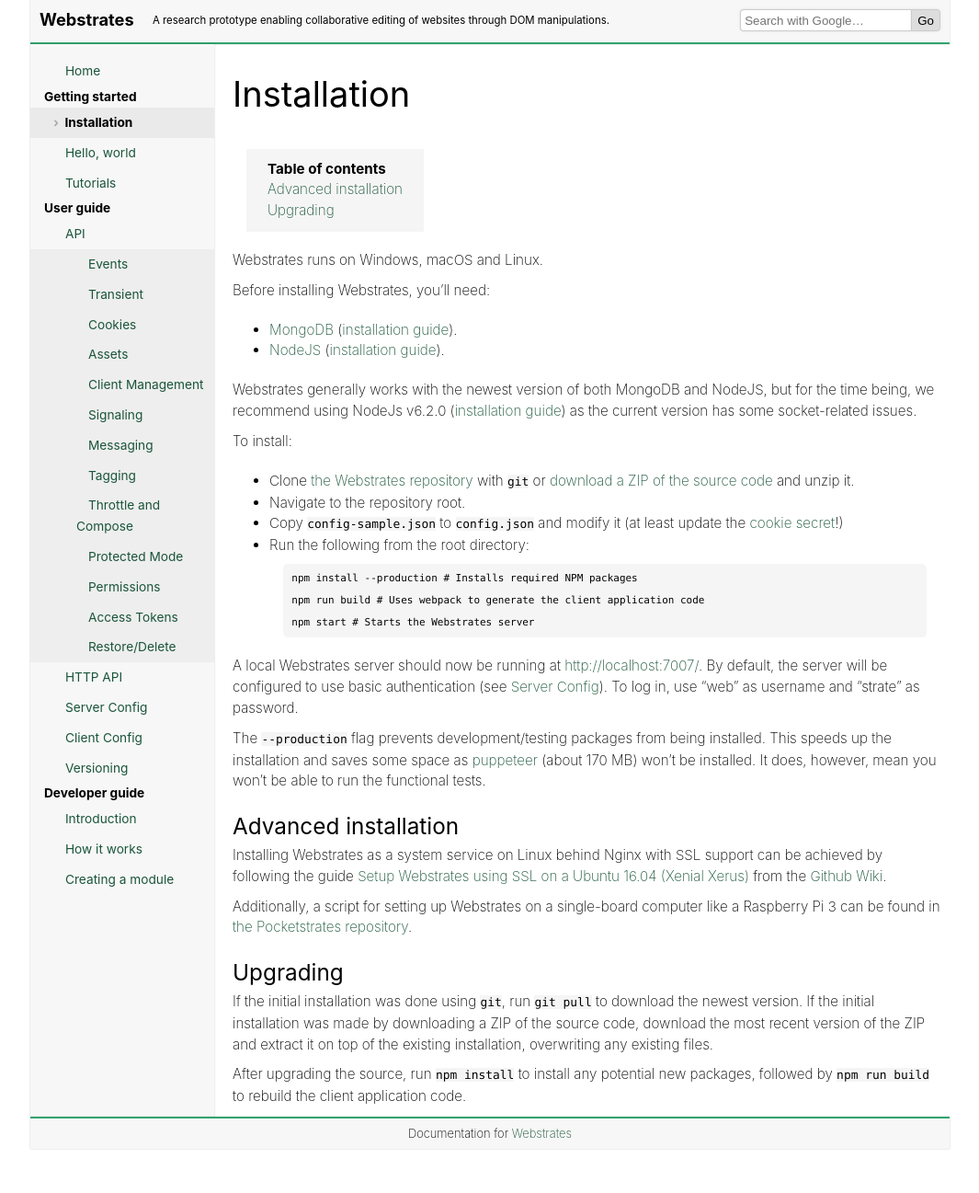
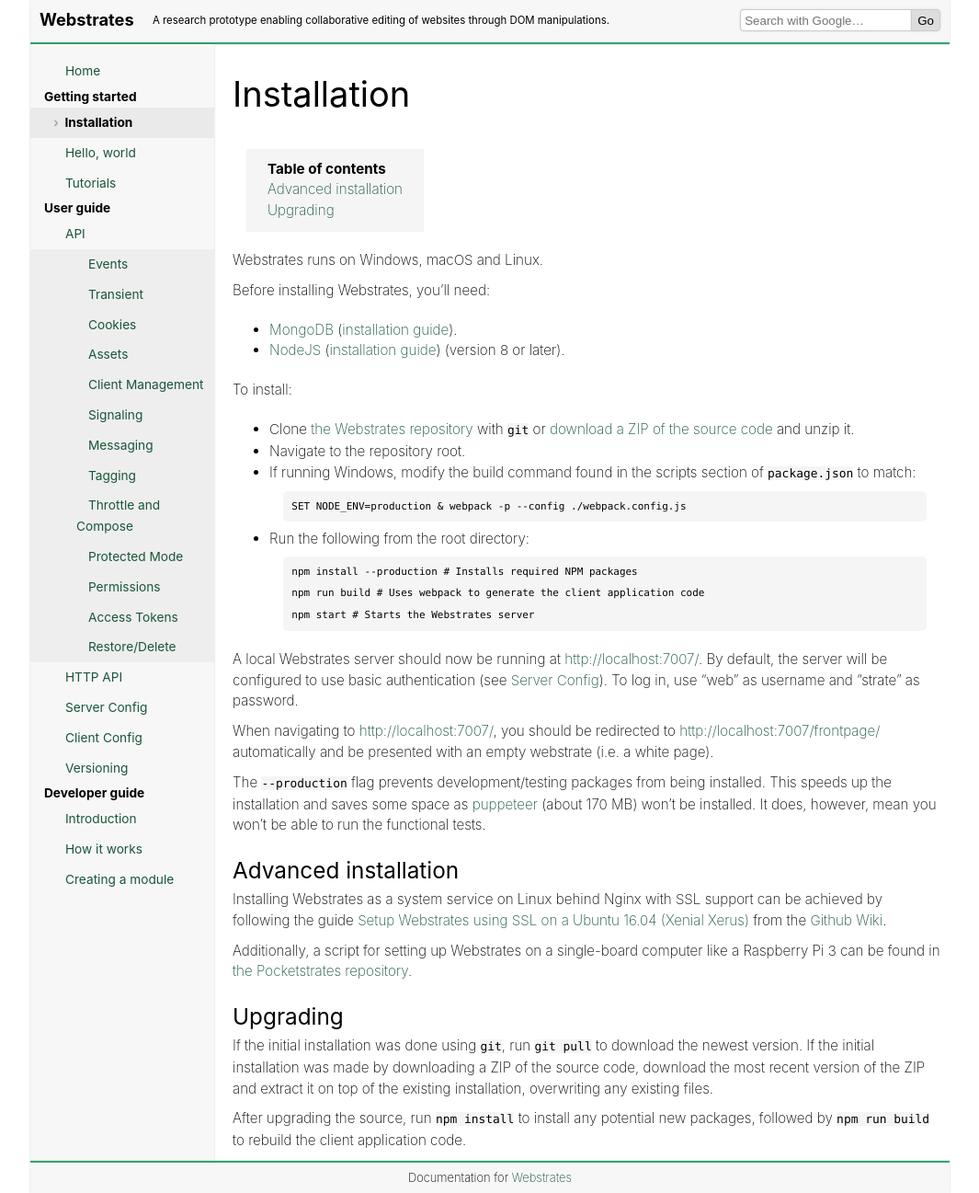
Before and after one commit to Webstrates/webstrates.github.io, a Jekyll site: the page built from _posts/2017-05-30-installation.md, in a window 1280 px wide. Shown: the whole page at 92% size, without its empty margins (107-1172 px from the left). Built offline with Jekyll 4.4.1, drawn with Linux system fonts in a browser that asks for light colours; comment, search, counter and statistics services are not loaded; before the commit the page ends 1249 px from its top, so only the background shows below that.

Commit message:
Updated installation page to include Windows-specific instructions and also no longer recommend NodeJS 6.2. Webstrates now requires at least 8.0 (for `util.promisify`).

````diff
--- a/_posts/2017-05-30-installation.md
+++ b/_posts/2017-05-30-installation.md
@@ -15,20 +15,17 @@
 
 - [MongoDB](http://www.mongodb.org)
 ([installation guide](https://docs.mongodb.com/manual/installation/#tutorials)).
-- [NodeJS](http://nodejs.org) ([installation guide](https://nodejs.org/en/download/package-manager/)).
-
-Webstrates generally works with the newest version of both MongoDB and NodeJS, but for the time
-being, we recommend using NodeJs v6.2.0
-([installation guide](https://github.com/creationix/nvm#installation)) as the current version has
-some socket-related issues.
+- [NodeJS](http://nodejs.org) ([installation guide](https://nodejs.org/en/download/package-manager/)) (version 8 or later).
 
 To install:
 
 - Clone [the Webstrates repository](https://github.com/Webstrates/Webstrates) with `git` or
 [download a ZIP of the source code](https://github.com/Webstrates/Webstrates/archive/master.zip) and unzip it.
 - Navigate to the repository root.
-- Copy `config-sample.json` to `config.json` and modify it
-(at least update the [cookie secret](/userguide/server-config.html#cookie)!)
+- If running Windows, modify the build command found in the scripts section of `package.json` to match:
+```
+SET NODE_ENV=production & webpack -p --config ./webpack.config.js
+```
 - Run the following from the root directory:
 ```
 npm install --production # Installs required NPM packages
@@ -41,6 +38,10 @@
 basic authentication (see
 [Server Config](/userguide/server-config.html#server-level-basic-authentication)). To log in, use
 "web" as username and "strate" as password.
+
+When navigating to [http://localhost:7007/](http://localhost:7007/), you should be redirected to
+[http://localhost:7007/frontpage/](http://localhost:7007/frontpage/) automatically and be presented
+with an empty webstrate (i.e. a white page).
 
 The `--production` flag prevents development/testing packages from being installed. This speeds up
 the installation and saves some space as  [puppeteer](https://www.npmjs.com/package/puppeteer)
````
